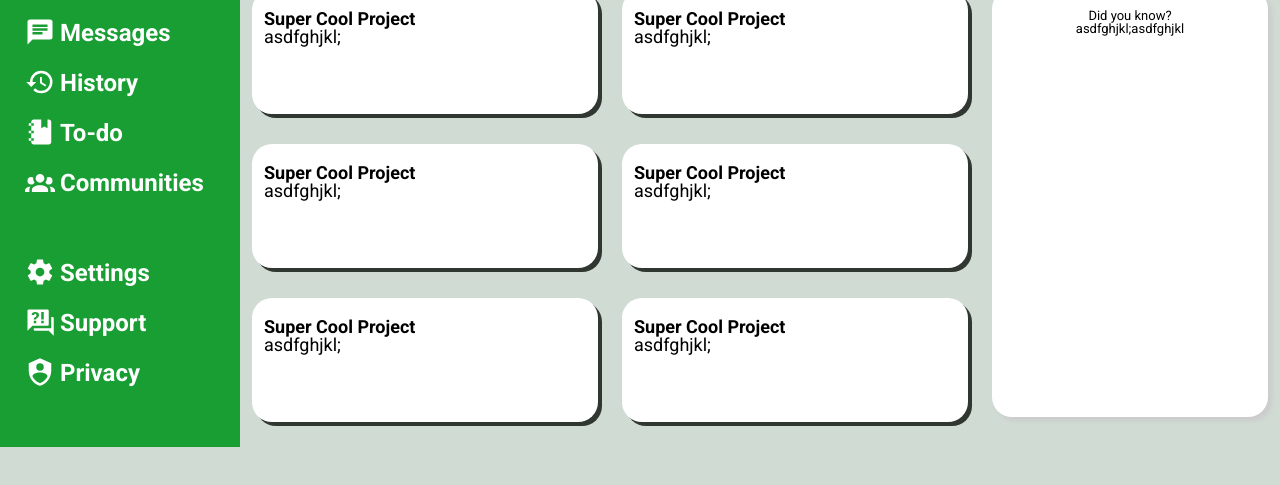
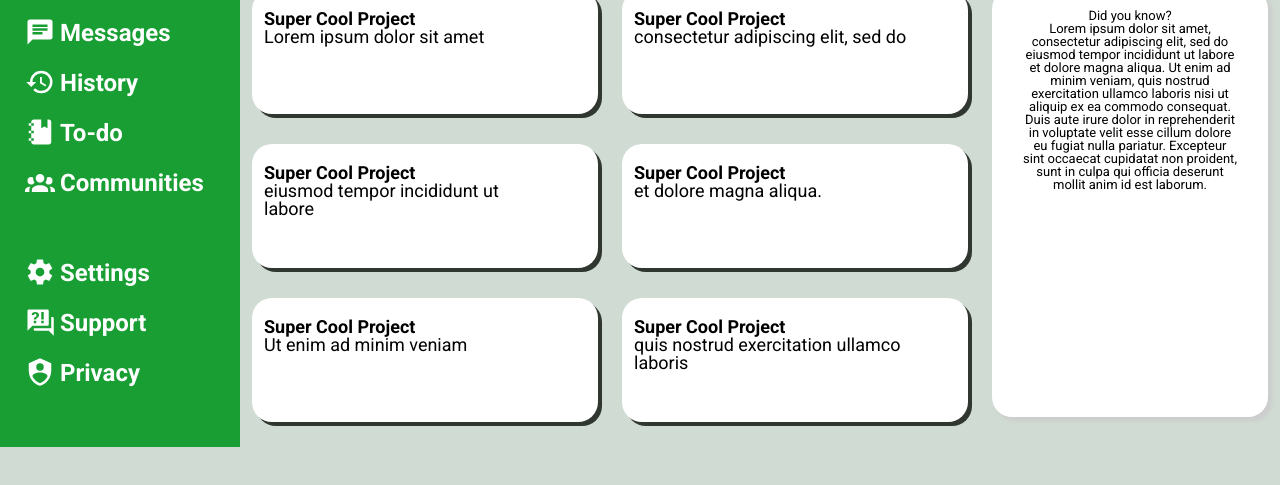
Before and after one commit to skkra0/dash, a plain HTML site: page index.html in a window 1280 px wide. Shown: the part 185-670 px from the top of the page. Drawn offline with Linux system fonts and the light colour scheme.

Commit message:
filler text

```diff
--- a/index.html
+++ b/index.html
@@ -54,34 +54,35 @@
 <div class="project-container">
 <div class="project">
 <h6>Super Cool Project</h6>
-<p>asdfghjkl;</p>
+<p>Lorem ipsum dolor sit amet</p>
 </div>
 <div class="project">
 <h6>Super Cool Project</h6>
-<p>asdfghjkl;</p>
+<p>consectetur adipiscing elit, sed do </p>
 </div>
 <div class="project">
 <h6>Super Cool Project</h6>
-<p>asdfghjkl;</p>
+<p>eiusmod tempor incididunt ut labore</p>
 </div>
 <div class="project">
 <h6>Super Cool Project</h6>
-<p>asdfghjkl;</p>
+<p>et dolore magna aliqua.</p>
 </div>
 <div class="project">
 <h6>Super Cool Project</h6>
-<p>asdfghjkl;</p>
+<p>Ut enim ad minim veniam</p>
 </div>
 <div class="project">
 <h6>Super Cool Project</h6>
-<p>asdfghjkl;</p>
+<p>quis nostrud exercitation ullamco laboris</p>
 </div>
 </div>
 </div>
 <div class="announcements">
 <h5 class="grid-title announcement-title">Announcements</h5>
 <h6>Did you know?</h6>
-<p>asdfghjkl;asdfghjkl</p>
+<p>Lorem ipsum dolor sit amet, consectetur adipiscing elit, sed do eiusmod tempor incididunt ut labore et dolore magna aliqua. Ut enim ad minim veniam, quis nostrud exercitation ullamco laboris nisi ut aliquip ex ea commodo consequat. Duis aute irure dolor in reprehenderit in voluptate velit esse cillum dolore eu fugiat nulla pariatur. Excepteur sint occaecat cupidatat non proident, sunt in culpa qui officia deserunt mollit anim id est laborum.
+</p>
 </div>
 </div>
 </body>
```
